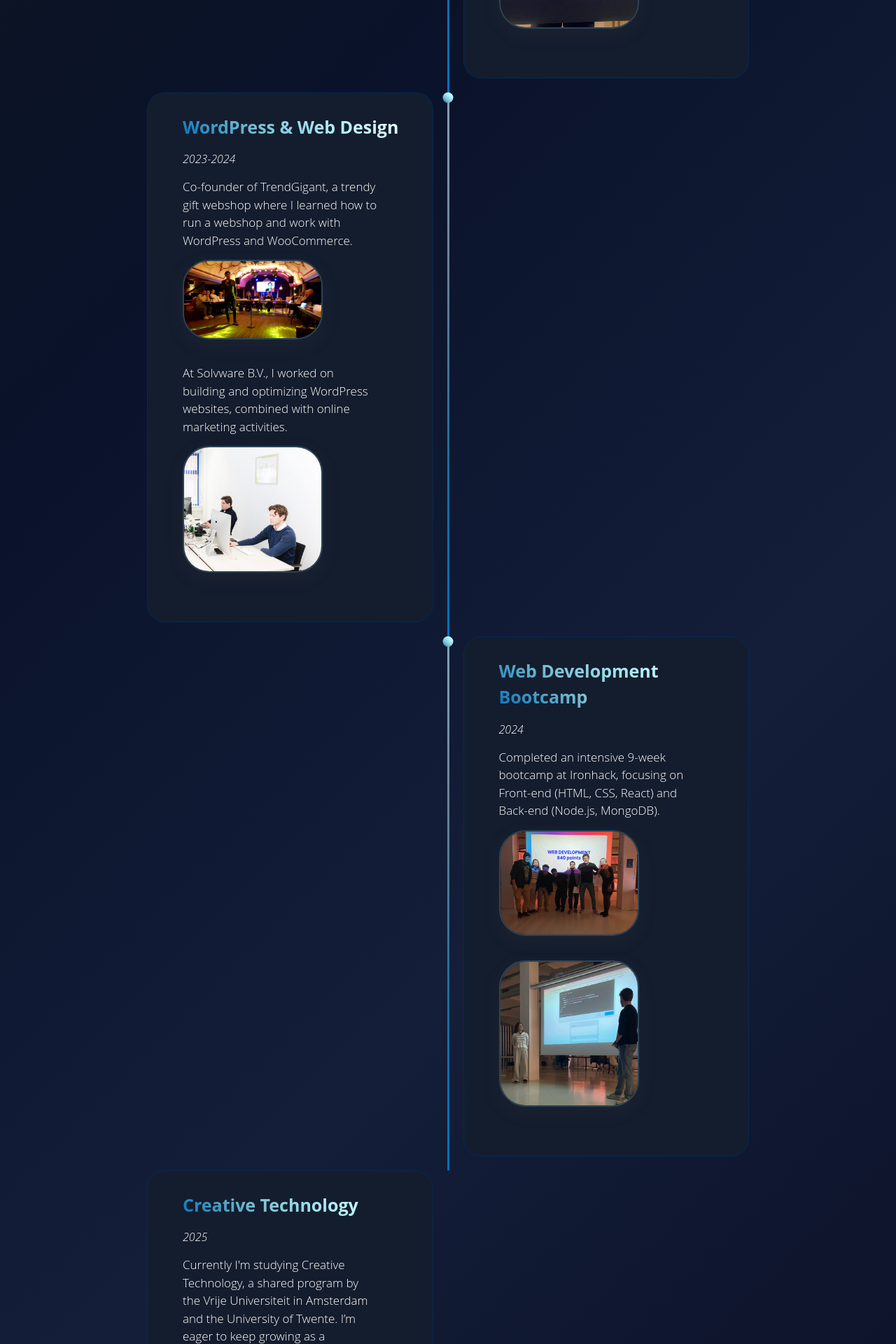
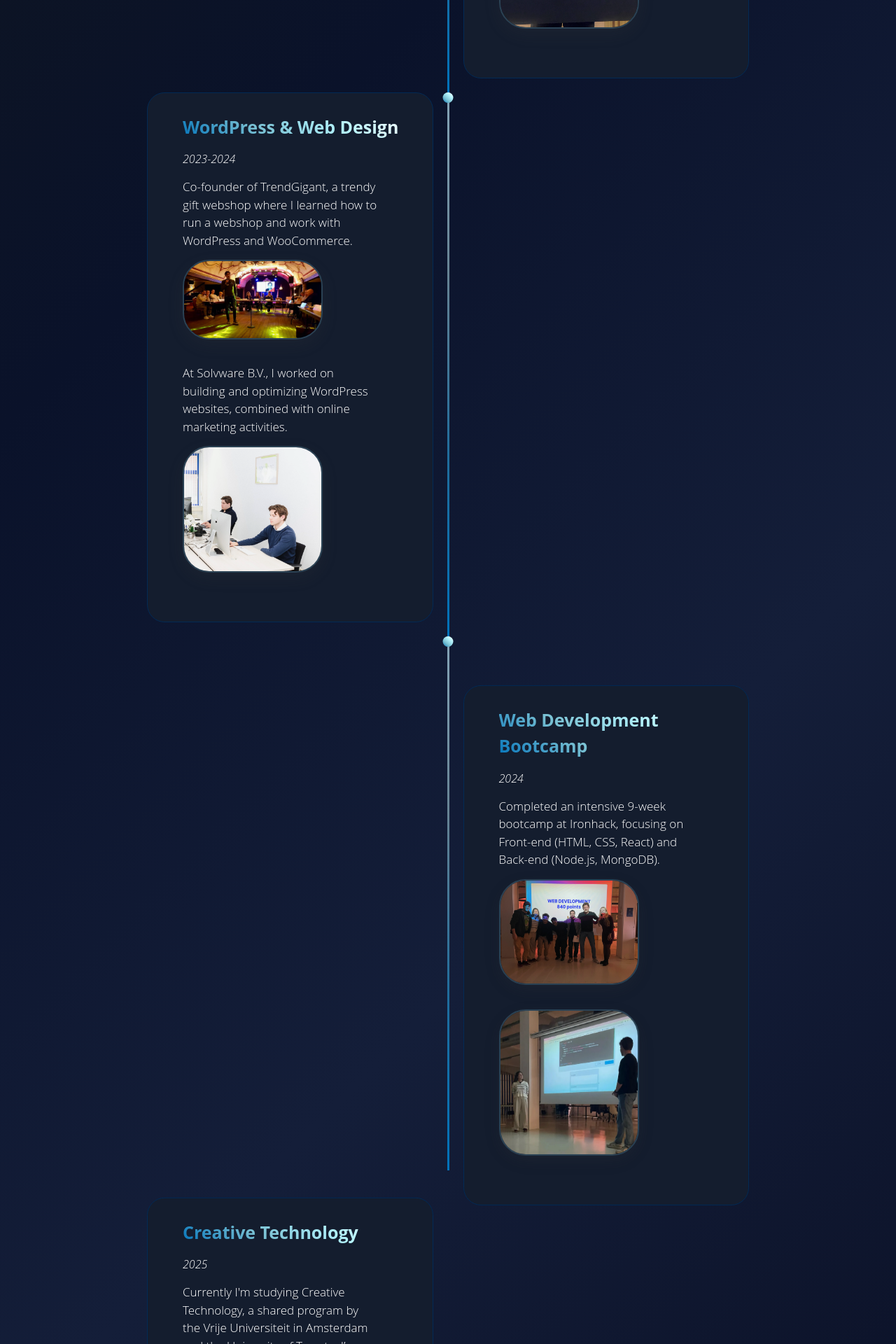
Before and after one commit to phsworks/portfolio-react, a React (Vite) app: page /aboutme in a window 1280 px wide. Shown: the part 1580-3500 px from the top of the page at 70% size. Built offline with nearby package versions, Linux system fonts and the light colour scheme.

Commit message:
timeline animation added

```diff
--- a/src/pages/AboutPage.css
+++ b/src/pages/AboutPage.css
@@ -93,10 +93,6 @@
 
 }
 
-@keyframes fadeIn {
-  0% { opacity: 0;}
-  100% { opacity: 1;}
-}
 
 .experience-section {
   display: flex;
@@ -155,6 +151,22 @@
   flex-direction: column;
   gap: 15px;
 
+
+}
+
+
+.timeline-1, .timeline-2, .timeline-3, .timeline-4 {
+  display: none;
+}
+
+.timeline-animation {
+  display: block;
+  animation: slide-in 2s;
+}
+
+.timeline-animation-2 {
+  display: block;
+  animation: slide-in 6s;
 }
 
 
@@ -216,3 +228,21 @@
             transform: translateX(-50%);
   }
 }
+
+
+
+@keyframes slide-in {
+  from {
+    transform: translateY(100%);
+  }
+
+  to {
+    transform: translateY(0%);
+  }
+}
+
+
+@keyframes fadeIn {
+  0% { opacity: 0;}
+  100% { opacity: 1;}
+}
--- a/src/pages/AboutPage.jsx
+++ b/src/pages/AboutPage.jsx
@@ -22,8 +22,23 @@ function AboutPage() {
 
   useEffect(() => {
     const toggleVisibility = () => {
+      const timelineElement1 = document.querySelector(".timeline-1");
+      const timelineElement2 = document.querySelector(".timeline-2");
+      const timelineElement3 = document.querySelector(".timeline-3");
+      const timelineElement4 = document.querySelector(".timeline-4");
+
       if (window.scrollY > 300) {
         setIsVisible(true);
+        if (window.scrollY > 400) {
+          timelineElement1.classList.add("timeline-animation");
+          timelineElement2.classList.add("timeline-animation");
+          timelineElement3.classList.add("timeline-animation-2");
+          timelineElement4.classList.add("timeline-animation-2");
+
+        }
+
+
+
       } else {
         setIsVisible(false);
       }
@@ -32,6 +47,8 @@ function AboutPage() {
     window.addEventListener("scroll", toggleVisibility);
     return () => window.removeEventListener("scroll", toggleVisibility);
   }, []);
+
+
 
   return (
     <div id="about-section">
@@ -66,6 +83,7 @@ function AboutPage() {
           <div class="timeline-middle">
             <div class="timeline-circle"></div>
           </div>
+          <div class="timeline-1">
             <div class="timeline-component timeline-content">
               <h3> {t("entrepeneurship")}</h3>
               <i>2021-2023</i>
@@ -78,6 +96,8 @@ function AboutPage() {
                 fetchPriority="high"
               />
             </div>
+          </div>
+          <div class="timeline-2">
             <div class="timeline-component timeline-content">
               <h3> {t("wordpress")}</h3>
               <i>2023-2024</i>
@@ -99,6 +119,8 @@ function AboutPage() {
                 fetchPriority="high"
               />
             </div>
+          </div>
+
           <div class="timeline-middle">
             <div class="timeline-circle"></div>
           </div>
@@ -107,6 +129,7 @@ function AboutPage() {
           <div class="timeline-middle">
             <div class="timeline-circle"></div>
           </div>
+          <div class="timeline-3">
             <div class="timeline-component timeline-content">
               <h3> Web Development Bootcamp</h3>
               <i>2024</i>
@@ -126,11 +149,13 @@ function AboutPage() {
                 fetchPriority="high"
               />
             </div>
-
+          </div>
+          <div class="timeline-4">
             <div class="timeline-component timeline-content">
               <h3> {t("create")}</h3>
               <i>2025</i>
               <p>{t("creativeTech")}</p>
+            </div>
           </div>
         </div>
       </section>
```
Lines whose indentation alone changed are shown as unchanged.
